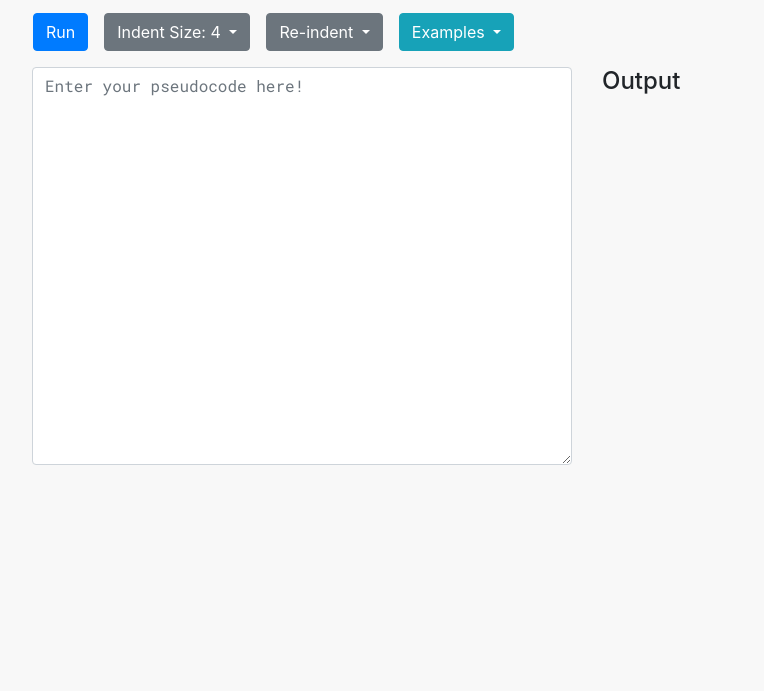
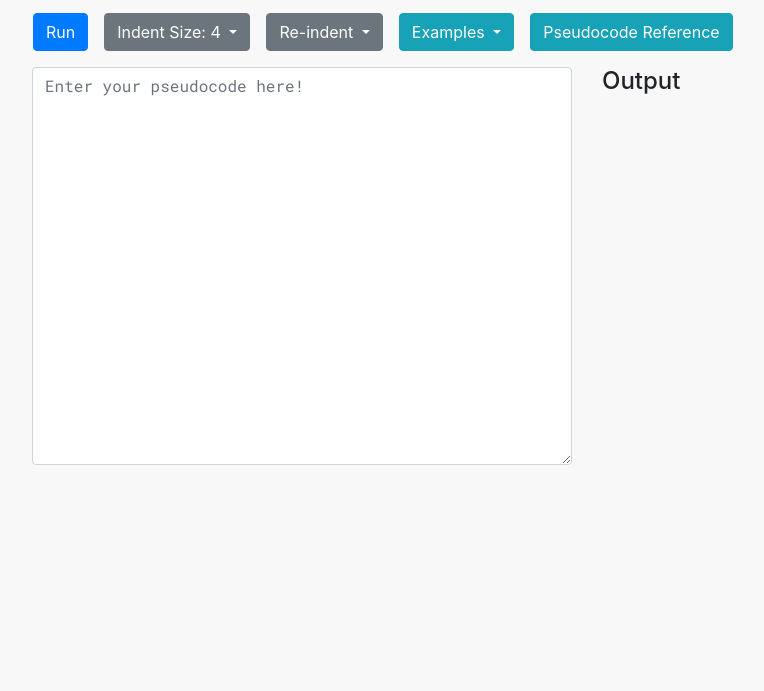
Before and after one commit to jasonliang-dev/pseudorun, a website: page index.html in a window 1280 px wide. Shown: the part 109-800 px from the top of the page, without its empty margins (53-817 px from the left). Drawn offline with nearby package versions, Linux system fonts and the light colour scheme.

Commit message:
Add link to readme

```diff
--- a/index.html
+++ b/index.html
@@ -9,7 +9,7 @@
      .mono {
        font-family: 'Roboto Mono', monospace;
      }
-     button {
+     .btn {
        margin: 1em;
        margin-top: 0;
        margin-right: 0;
@@ -70,6 +70,8 @@
           </div>
         </div>
 
+        <a href="https://github.com/SummerJacket/pseudorun/blob/master/README.md" class="btn btn-info" role="button">Pseudocode Reference</a>
+
       </div>
 
       <div class="row">
```
